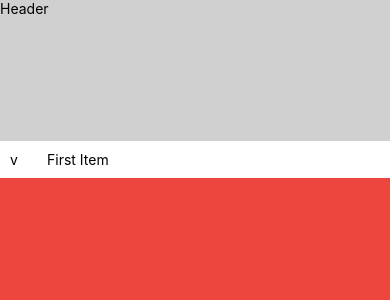
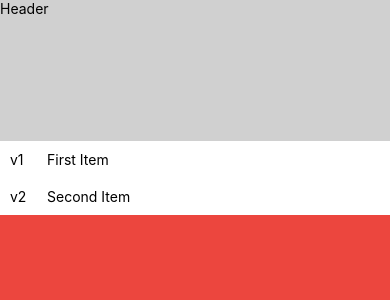
Before and after one commit to astadipati/Not-My-List, a React Native app: screen / in a window 390 px wide. Shown: the top 300 px of the page. Built offline with nearby package versions, Linux system fonts and the light colour scheme.

Commit message:
Style sederhana

```diff
--- a/App.js
+++ b/App.js
@@ -16,10 +16,18 @@ export default class App extends Component{
         <View style={styles.list}>
           <View style={styles.listItem}>
             <View style={styles.listItemLeft}>
-              <Text>v</Text>
+              <Text>v1</Text>
             </View>
             <View style={styles.listItemRight}>
               <Text>First Item</Text>
+            </View>
+          </View>
+          <View style={styles.listItem}>
+            <View style={styles.listItemLeft}>
+              <Text>v2</Text>
+            </View>
+            <View style={styles.listItemRight}>
+              <Text>Second Item</Text>
             </View>
           </View>
         </View>
--- a/package.json
+++ b/package.json
@@ -18,6 +18,7 @@
     "preset": "react-native"
   },
   "dependencies": {
+    "native-base": "^2.4.3",
     "react": "16.3.1",
     "react-native": "~0.55.2"
   }
```
Also changed, not shown: 1 other file (tests, documents, lock files or other folders).
